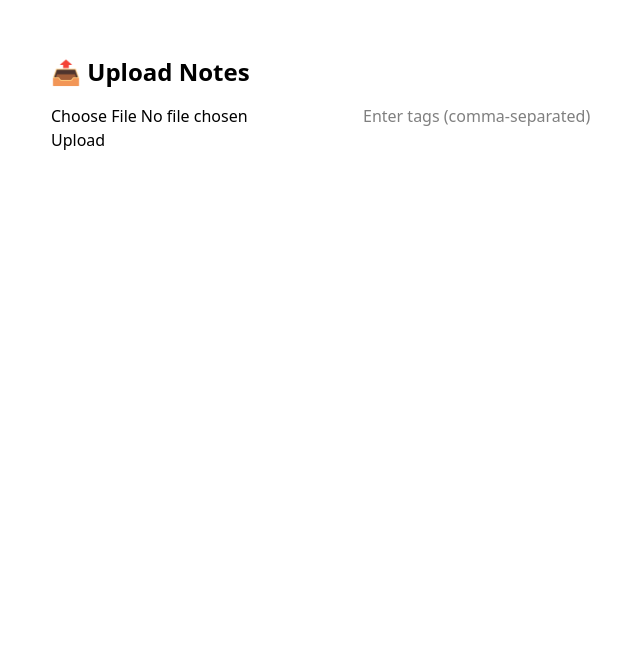
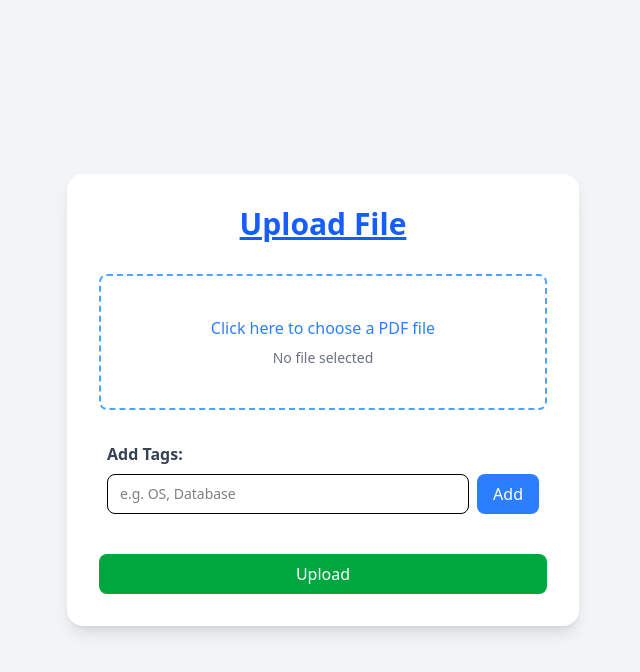
Before and after one commit to rohit0110/rewise, a React (Create React App) app in the folder frontend/: page /upload in a window 1280 px wide. Shown: the top 672 px of the page, without its empty margins (317-957 px from the left). Built offline with nearby package versions, Linux system fonts and the light colour scheme.

Commit message:
Beautify Upload Form and logic change of tags

```diff
--- a/frontend/src/components/uploadForm.js
+++ /dev/null
@@ -1,48 +0,0 @@
-import React, { useState } from "react";
-import axios from "axios";
-
-export default function UploadForm() {
-  const [file, setFile] = useState(null);
-  const [tags, setTags] = useState("");
-
-  const handleSubmit = async (e) => {
-    e.preventDefault();
-
-    if (!file) return alert("Please select a PDF");
-
-    const formData = new FormData();
-    formData.append("pdf", file);
-    formData.append("tags", tags);
-
-    try {
-      const res = await axios.post("http://localhost:3001/api/upload/", formData, {
-        headers: {
-          "Content-Type": "multipart/form-data",
-        },
-      });
-      console.log(res.data);
-      alert("Upload successful!");
-    } catch (err) {
-      console.log(err);
-      console.error("Upload failed", err);
-      alert("Upload failed!");
-    }
-  };
-
-  return (
-    <form onSubmit={handleSubmit}>
-      <input
-        type="file"
-        accept=".pdf"
-        onChange={(e) => setFile(e.target.files[0])}
-      />
-      <input
-        type="text"
-        placeholder="Enter tags (comma-separated)"
-        value={tags}
-        onChange={(e) => setTags(e.target.value)}
-      />
-      <button type="submit">Upload</button>
-    </form>
-  );
-}
--- a/frontend/src/output.css
+++ b/frontend/src/output.css
@@ -7,11 +7,17 @@
       "Segoe UI Emoji", "Segoe UI Symbol", "Noto Color Emoji";
     --font-mono: ui-monospace, SFMono-Regular, Menlo, Monaco, Consolas, "Liberation Mono",
       "Courier New", monospace;
+    --color-red-500: oklch(63.7% 0.237 25.331);
+    --color-red-700: oklch(50.5% 0.213 27.518);
     --color-green-100: oklch(96.2% 0.044 156.743);
+    --color-green-600: oklch(62.7% 0.194 149.214);
+    --color-green-700: oklch(52.7% 0.154 150.069);
     --color-green-800: oklch(44.8% 0.119 151.328);
     --color-blue-100: oklch(93.2% 0.032 255.585);
+    --color-blue-400: oklch(70.7% 0.165 254.624);
     --color-blue-500: oklch(62.3% 0.214 259.815);
     --color-blue-600: oklch(54.6% 0.245 262.881);
+    --color-blue-700: oklch(48.8% 0.243 264.376);
     --color-blue-800: oklch(42.4% 0.199 265.638);
     --color-gray-100: oklch(96.7% 0.003 264.542);
     --color-gray-200: oklch(92.8% 0.006 264.531);
@@ -23,7 +29,7 @@
     --color-white: #fff;
     --spacing: 0.25rem;
     --container-md: 28rem;
-    --container-xl: 36rem;
+    --container-lg: 32rem;
     --text-xs: 0.75rem;
     --text-xs--line-height: calc(1 / 0.75);
     --text-sm: 0.875rem;
@@ -32,13 +38,13 @@
     --text-base--line-height: calc(1.5 / 1);
     --text-xl: 1.25rem;
     --text-xl--line-height: calc(1.75 / 1.25);
-    --text-2xl: 1.5rem;
-    --text-2xl--line-height: calc(2 / 1.5);
     --text-3xl: 1.875rem;
     --text-3xl--line-height: calc(2.25 / 1.875);
     --font-weight-medium: 500;
     --font-weight-semibold: 600;
     --font-weight-bold: 700;
+    --radius-lg: 0.5rem;
+    --radius-xl: 0.75rem;
     --radius-2xl: 1rem;
     --default-transition-duration: 150ms;
     --default-transition-timing-function: cubic-bezier(0.4, 0, 0.2, 1);
@@ -192,6 +198,21 @@
   }
 }
 @layer utilities {
+  .absolute {
+    position: absolute;
+  }
+  .relative {
+    position: relative;
+  }
+  .inset-0 {
+    inset: calc(var(--spacing) * 0);
+  }
+  .z-0 {
+    z-index: 0;
+  }
+  .z-10 {
+    z-index: 10;
+  }
   .mx-auto {
     margin-inline: auto;
   }
@@ -225,17 +246,32 @@
   .mb-8 {
     margin-bottom: calc(var(--spacing) * 8);
   }
+  .ml-1 {
+    margin-left: calc(var(--spacing) * 1);
+  }
   .ml-6 {
     margin-left: calc(var(--spacing) * 6);
+  }
+  .block {
+    display: block;
   }
   .flex {
     display: flex;
   }
+  .hidden {
+    display: none;
+  }
   .h-60 {
     height: calc(var(--spacing) * 60);
   }
+  .h-full {
+    height: 100%;
+  }
   .h-screen {
     height: 100vh;
+  }
+  .min-h-screen {
+    min-height: 100vh;
   }
   .w-96 {
     width: calc(var(--spacing) * 96);
@@ -246,11 +282,14 @@
   .w-screen {
     width: 100vw;
   }
+  .max-w-lg {
+    max-width: var(--container-lg);
+  }
   .max-w-md {
     max-width: var(--container-md);
   }
-  .max-w-xl {
-    max-width: var(--container-xl);
+  .flex-1 {
+    flex: 1;
   }
   .cursor-not-allowed {
     cursor: not-allowed;
@@ -264,11 +303,26 @@
   .flex-col {
     flex-direction: column;
   }
+  .flex-wrap {
+    flex-wrap: wrap;
+  }
   .items-center {
     align-items: center;
   }
+  .justify-between {
+    justify-content: space-between;
+  }
   .justify-center {
     justify-content: center;
+  }
+  .justify-start {
+    justify-content: flex-start;
+  }
+  .gap-1 {
+    gap: calc(var(--spacing) * 1);
+  }
+  .gap-2 {
+    gap: calc(var(--spacing) * 2);
   }
   .gap-4 {
     gap: calc(var(--spacing) * 4);
@@ -276,15 +330,45 @@
   .gap-6 {
     gap: calc(var(--spacing) * 6);
   }
+  .space-y-6 {
+    :where(& > :not(:last-child)) {
+      --tw-space-y-reverse: 0;
+      margin-block-start: calc(calc(var(--spacing) * 6) * var(--tw-space-y-reverse));
+      margin-block-end: calc(calc(var(--spacing) * 6) * calc(1 - var(--tw-space-y-reverse)));
+    }
+  }
   .rounded {
     border-radius: 0.25rem;
   }
   .rounded-2xl {
     border-radius: var(--radius-2xl);
   }
+  .rounded-full {
+    border-radius: calc(infinity * 1px);
+  }
+  .rounded-lg {
+    border-radius: var(--radius-lg);
+  }
+  .rounded-xl {
+    border-radius: var(--radius-xl);
+  }
   .border {
     border-style: var(--tw-border-style);
     border-width: 1px;
+  }
+  .border-2 {
+    border-style: var(--tw-border-style);
+    border-width: 2px;
+  }
+  .border-dashed {
+    --tw-border-style: dashed;
+    border-style: dashed;
+  }
+  .border-blue-400 {
+    border-color: var(--color-blue-400);
+  }
+  .border-gray-300 {
+    border-color: var(--color-gray-300);
   }
   .bg-blue-100 {
     background-color: var(--color-blue-100);
@@ -301,6 +385,9 @@
   .bg-green-100 {
     background-color: var(--color-green-100);
   }
+  .bg-green-600 {
+    background-color: var(--color-green-600);
+  }
   .bg-white {
     background-color: var(--color-white);
   }
@@ -309,6 +396,9 @@
   }
   .p-6 {
     padding: calc(var(--spacing) * 6);
+  }
+  .p-8 {
+    padding: calc(var(--spacing) * 8);
   }
   .px-2 {
     padding-inline: calc(var(--spacing) * 2);
@@ -319,21 +409,23 @@
   .px-4 {
     padding-inline: calc(var(--spacing) * 4);
   }
+  .px-6 {
+    padding-inline: calc(var(--spacing) * 6);
+  }
   .py-1 {
     padding-block: calc(var(--spacing) * 1);
   }
   .py-2 {
     padding-block: calc(var(--spacing) * 2);
   }
+  .py-10 {
+    padding-block: calc(var(--spacing) * 10);
+  }
   .text-center {
     text-align: center;
   }
   .text-left {
     text-align: left;
-  }
-  .text-2xl {
-    font-size: var(--text-2xl);
-    line-height: var(--tw-leading, var(--text-2xl--line-height));
   }
   .text-3xl {
     font-size: var(--text-3xl);
@@ -367,6 +459,15 @@
     --tw-font-weight: var(--font-weight-semibold);
     font-weight: var(--font-weight-semibold);
   }
+  .text-blue-500 {
+    color: var(--color-blue-500);
+  }
+  .text-blue-600 {
+    color: var(--color-blue-600);
+  }
+  .text-blue-700 {
+    color: var(--color-blue-700);
+  }
   .text-blue-800 {
     color: var(--color-blue-800);
   }
@@ -385,11 +486,24 @@
   .text-green-800 {
     color: var(--color-green-800);
   }
+  .text-red-500 {
+    color: var(--color-red-500);
+  }
   .text-white {
     color: var(--color-white);
   }
+  .underline {
+    text-decoration-line: underline;
+  }
+  .opacity-0 {
+    opacity: 0%;
+  }
   .opacity-60 {
     opacity: 60%;
+  }
+  .shadow-lg {
+    --tw-shadow: 0 10px 15px -3px var(--tw-shadow-color, rgb(0 0 0 / 0.1)), 0 4px 6px -4px var(--tw-shadow-color, rgb(0 0 0 / 0.1));
+    box-shadow: var(--tw-inset-shadow), var(--tw-inset-ring-shadow), var(--tw-ring-offset-shadow), var(--tw-ring-shadow), var(--tw-shadow);
   }
   .shadow-md {
     --tw-shadow: 0 4px 6px -1px var(--tw-shadow-color, rgb(0 0 0 / 0.1)), 0 2px 4px -2px var(--tw-shadow-color, rgb(0 0 0 / 0.1));
@@ -403,10 +517,19 @@
     --tw-shadow: 0 20px 25px -5px var(--tw-shadow-color, rgb(0 0 0 / 0.1)), 0 8px 10px -6px var(--tw-shadow-color, rgb(0 0 0 / 0.1));
     box-shadow: var(--tw-inset-shadow), var(--tw-inset-ring-shadow), var(--tw-ring-offset-shadow), var(--tw-ring-shadow), var(--tw-shadow);
   }
+  .transition {
+    transition-property: color, background-color, border-color, outline-color, text-decoration-color, fill, stroke, --tw-gradient-from, --tw-gradient-via, --tw-gradient-to, opacity, box-shadow, transform, translate, scale, rotate, filter, -webkit-backdrop-filter, backdrop-filter;
+    transition-timing-function: var(--tw-ease, var(--default-transition-timing-function));
+    transition-duration: var(--tw-duration, var(--default-transition-duration));
+  }
   .transition-transform {
     transition-property: transform, translate, scale, rotate;
     transition-timing-function: var(--tw-ease, var(--default-transition-timing-function));
     transition-duration: var(--tw-duration, var(--default-transition-duration));
+  }
+  .duration-200 {
+    --tw-duration: 200ms;
+    transition-duration: 200ms;
   }
   .hover\:scale-105 {
     &:hover {
@@ -415,6 +538,13 @@
         --tw-scale-y: 105%;
         --tw-scale-z: 105%;
         scale: var(--tw-scale-x) var(--tw-scale-y);
+      }
+    }
+  }
+  .hover\:border-blue-600 {
+    &:hover {
+      @media (hover: hover) {
+        border-color: var(--color-blue-600);
       }
     }
   }
@@ -430,6 +560,37 @@
       @media (hover: hover) {
         background-color: var(--color-gray-300);
       }
+    }
+  }
+  .hover\:bg-green-700 {
+    &:hover {
+      @media (hover: hover) {
+        background-color: var(--color-green-700);
+      }
+    }
+  }
+  .hover\:text-red-700 {
+    &:hover {
+      @media (hover: hover) {
+        color: var(--color-red-700);
+      }
+    }
+  }
+  .focus\:ring-2 {
+    &:focus {
+      --tw-ring-shadow: var(--tw-ring-inset,) 0 0 0 calc(2px + var(--tw-ring-offset-width)) var(--tw-ring-color, currentcolor);
+      box-shadow: var(--tw-inset-shadow), var(--tw-inset-ring-shadow), var(--tw-ring-offset-shadow), var(--tw-ring-shadow), var(--tw-shadow);
+    }
+  }
+  .focus\:ring-blue-400 {
+    &:focus {
+      --tw-ring-color: var(--color-blue-400);
+    }
+  }
+  .focus\:outline-none {
+    &:focus {
+      --tw-outline-style: none;
+      outline-style: none;
     }
   }
 }
@@ -465,6 +626,11 @@
   to {
     transform: rotate(360deg);
   }
+}
+@property --tw-space-y-reverse {
+  syntax: "*";
+  inherits: false;
+  initial-value: 0;
 }
 @property --tw-border-style {
   syntax: "*";
@@ -540,6 +706,10 @@
   inherits: false;
   initial-value: 0 0 #0000;
 }
+@property --tw-duration {
+  syntax: "*";
+  inherits: false;
+}
 @property --tw-scale-x {
   syntax: "*";
   inherits: false;
@@ -558,6 +728,7 @@
 @layer properties {
   @supports ((-webkit-hyphens: none) and (not (margin-trim: inline))) or ((-moz-orient: inline) and (not (color:rgb(from red r g b)))) {
     *, ::before, ::after, ::backdrop {
+      --tw-space-y-reverse: 0;
       --tw-border-style: solid;
       --tw-font-weight: initial;
       --tw-shadow: 0 0 #0000;
@@ -574,6 +745,7 @@
       --tw-ring-offset-width: 0px;
       --tw-ring-offset-color: #fff;
       --tw-ring-offset-shadow: 0 0 #0000;
+      --tw-duration: initial;
       --tw-scale-x: 1;
       --tw-scale-y: 1;
       --tw-scale-z: 1;
--- a/frontend/src/pages/UploadPage.js
+++ b/frontend/src/pages/UploadPage.js
@@ -1,11 +1,128 @@
-import React from 'react';
-import UploadForm from '../components/UploadForm';
+import React, { useState } from 'react';
+import axios from 'axios';
 
 export default function UploadPage() {
+  const [file, setFile] = useState(null);
+  const [tags, setTags] = useState([]);
+  const [inputTag, setInputTag] = useState('');
+
+  const handleFileChange = (e) => {
+    setFile(e.target.files[0]);
+  };
+
+  const handleTagAdd = () => {
+    if (inputTag.trim() && !tags.includes(inputTag)) {
+      setTags([...tags, inputTag.trim()]);
+      setInputTag('');
+    }
+  };
+
+  const handleTagRemove = (tagToRemove) => {
+    setTags(tags.filter(tag => tag !== tagToRemove));
+  };
+
+  const handleSubmit = async (e) => {
+    e.preventDefault();
+    if (!file) return alert("Please select a PDF");
+
+    const formData = new FormData();
+    formData.append("pdf", file);
+    formData.append("tags", JSON.stringify(tags));
+
+
+    try {
+      const res = await axios.post("http://localhost:3001/api/upload/", formData, {
+        headers: {
+          "Content-Type": "multipart/form-data",
+        },
+      });
+      console.log("Response from server:", res.data);
+      alert("Upload successful!");
+    } catch (err) {
+      console.error("Upload failed", err);
+      alert("Upload failed!");
+    }
+  };
+
   return (
-    <div className="p-4 max-w-xl mx-auto mt-10">
-      <h2 className="text-2xl font-bold mb-4">📤 Upload Notes</h2>
-      <UploadForm />
+    <div className="min-h-screen flex items-center justify-center bg-gray-100 p-6">
+      <form
+        onSubmit={handleSubmit}
+        className="w-full max-w-lg bg-white rounded-2xl shadow-lg p-8"
+      >
+        <h1 className="text-3xl font-bold text-center text-blue-600 underline mb-8">
+          Upload File
+        </h1>
+
+        {/* File Upload */}
+        <div className="mb-8">
+          <label
+            htmlFor="file-upload"
+            className="block w-full cursor-pointer border-2 border-dashed border-blue-400 hover:border-blue-600 text-blue-500 rounded-lg px-6 py-10 text-center transition duration-200"
+          >
+            <p className="text-base font-medium">
+              Click here to choose a PDF file
+            </p>
+            <p className="text-sm mt-2 text-gray-500">
+              {file ? `Selected: ${file.name}` : 'No file selected'}
+            </p>
+          </label>
+          <input
+            id="file-upload"
+            type="file"
+            accept="application/pdf"
+            onChange={handleFileChange}
+            className="hidden"
+          />
+        </div>
+
+        {/* Tag Input */}
+        <div className="mb-4 px-2">
+          <label className="block text-gray-700 font-semibold mb-2">Add Tags:</label>
+          <div className="flex gap-2 mb-2">
+            <input
+              type="text"
+              value={inputTag}
+              onChange={(e) => setInputTag(e.target.value)}
+              placeholder="e.g. OS, Database"
+              className="flex-1 border rounded-lg px-3 py-2 text-sm focus:outline-none focus:ring-2 focus:ring-blue-400"
+            />
+            <button
+              type="button"
+              onClick={handleTagAdd}
+              className="bg-blue-500 text-white px-4 py-2 rounded-lg hover:bg-blue-600 transition"
+            >
+              Add
+            </button>
+          </div>
+
+          {/* Display Tags */}
+          <div className="flex flex-wrap gap-2 justify-start mt-2">
+            {tags.map((tag, index) => (
+              <span
+                key={index}
+                className="bg-blue-100 text-blue-700 px-3 py-1 rounded-full text-sm flex items-center gap-1"
+              >
+                {tag}
+                <button
+                  type="button"
+                  onClick={() => handleTagRemove(tag)}
+                  className="ml-1 text-red-500 hover:text-red-700"
+                >
+                  &times;
+                </button>
+              </span>
+            ))}
+          </div>
+        </div>
+
+        <button
+          type="submit"
+          className="w-full bg-green-600 text-white px-4 py-2 mt-4 rounded-lg hover:bg-green-700"
+        >
+          Upload
+        </button>
+      </form>
     </div>
   );
 }
```
Also changed, not shown: 1 other file (tests, documents, lock files or other folders).
